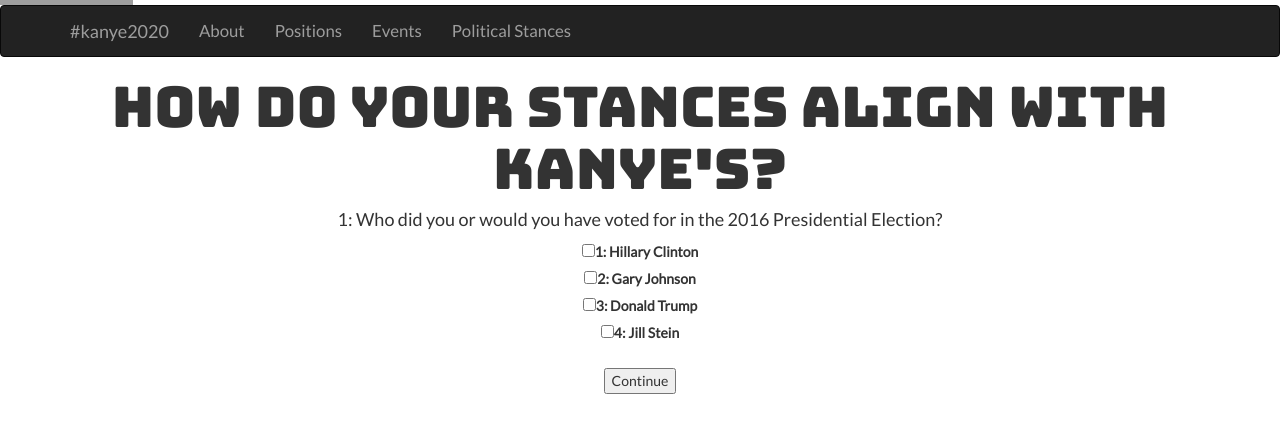
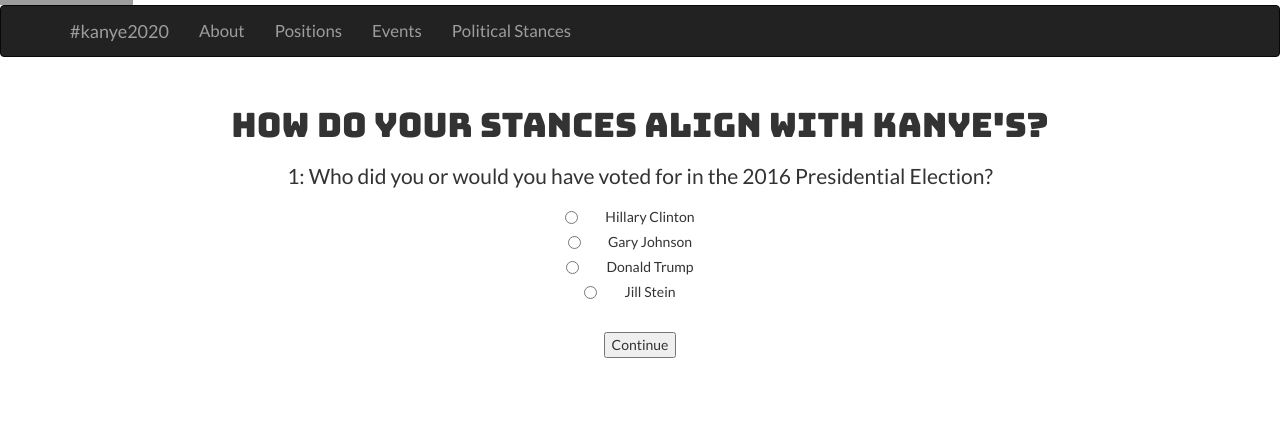
Before and after one commit to nwoodn/luckyKanye, a React (Create React App) app: page / in a window 1280 px wide. Shown: the part 156-588 px from the top of the page. Built offline with nearby package versions, Linux system fonts and the light colour scheme; grey boxes are pictures that could not be loaded.

Commit message:
Add Quiz css and edit quiz js

```diff
--- a/src/Navigation.css
+++ b/src/Navigation.css
@@ -11,7 +11,7 @@
     text-align: justify;
 }
 
-h1 {
+h1, h2 {
     font-family: 'Bungee', cursive;
     display: inline;
     vertical-align: middle;
--- /dev/null
+++ b/src/Quiz.css
@@ -0,0 +1,13 @@
+.quiz {
+    margin: 50px;
+}
+
+h3 {
+    margin: 20px;
+    font-size: 150%;
+}
+
+form {
+    margin: auto;
+    width: 50%;
+}
--- a/src/Quiz.js
+++ b/src/Quiz.js
@@ -1,5 +1,6 @@
-import React, { Component } from 'react';
+import React from 'react';
 import quizJSON from './quiz.json';
+import './Quiz.css';
 
 class Quiz extends React.Component {
 
@@ -34,7 +35,7 @@
         var result = true;
         Object.keys(this.state.quiz.questions[index].answers).map((value, answer_index) => {
             var answer = this.state.quiz.questions[index].answers[value]
-            if (!this.state.user_answers[index] || (answer.is_right != (this.state.user_answers[index][value] || false))) {
+            if (!this.state.user_answers[index] || (answer.is_right !== (this.state.user_answers[index][value] || false))) {
                 result = false;
             }
         });
@@ -50,7 +51,7 @@
                 score = score + 1;
             }
         });
-        return score / total * 100 + "%";
+        return "You agree with " + (score / total * 100)+ "% of Kanye's opinions";
     }
 
     renderResult() {
@@ -60,8 +61,8 @@
     render() {
         if (!this.state.quiz.questions && this.state.step === 0) { return <div></div> }
         return (
-            <div>
-                <h1>{this.state.quiz.title}</h1>
+            <div className="quiz">
+                <h2>{this.state.quiz.title}</h2>
                 {(this.state.step < (this.state.quiz.questions.length)
                     ? (<Question
                         id={this.state.step}
@@ -78,25 +79,27 @@
 class Question extends React.Component {
 
     render() {
-        var answersNodes = Object.keys(this.props.data.answers).map(function (value, index) {
+        var answersNodes = Object.keys(this.props.data.answers).map((value, index) => {
             return (
-                <div>
+                <div className="radio">
                     <input
                         id={"answer-input-" + index}
-                        type="checkbox"
+                        type="radio"
                         value={value}
                         onChange={this.props.setAnswer}
-                        defaultChecked={false} />
+                        defaultChecked={false}
+                        name="answer"
+                        />
                     <label htmlFor={"answer-input-" + index}>
-                        {(parseInt(index) + 1) + ": " + this.props.data.answers[index].value}
+                        {this.props.data.answers[index].value}
                     </label>
                 </div>
             )
-        }.bind(this));
+        });
 
         return (
             <div>
-                <h4>{(parseInt(this.props.id) + 1) + ": " + this.props.data.question}</h4>
+                <h3>{(parseInt(this.props.id) + 1) + ": " + this.props.data.question}</h3>
                 <form>
                     {answersNodes}
                     <br />
--- a/src/quiz.json
+++ b/src/quiz.json
@@ -142,7 +142,7 @@
                 },
                 {
                     "is_right": false,
-                    "value": "False"
+                    "value": "No"
                 }
             ]
         }
```
